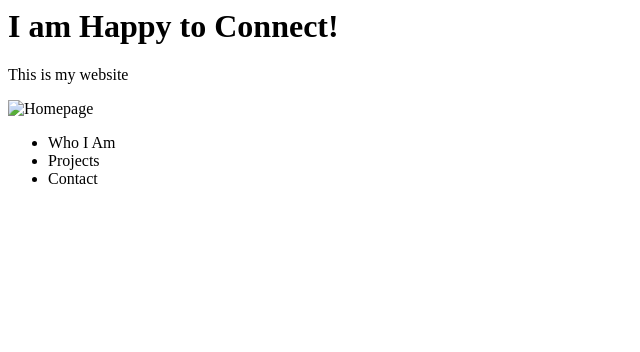
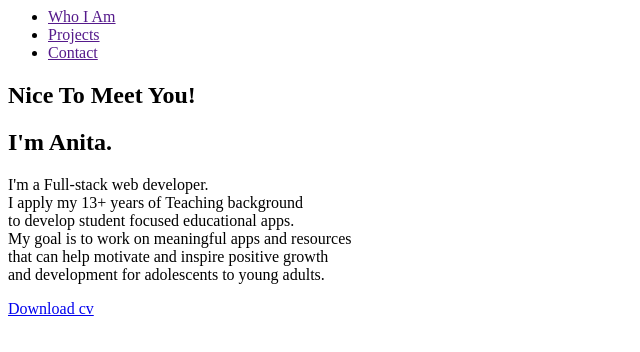
Before and after one commit to AnitaDames/anita-dames-portfolio, a plain HTML site: page index.html in a window 1280 px wide. Shown: the whole page, without its empty margins (0-640 px from the left). Drawn offline with Linux system fonts and the light colour scheme.

Commit message:
Update markup
- Create header
- Create navbar with ul and li
- Create section for introduction
- Create section for project display

```diff
--- a/index.html
+++ b/index.html
@@ -9,29 +9,130 @@
 </head>
 
 <body>
-    <h1>I am Happy to Connect!</h1>
-  <p>This is my website</p>
-</body>
-</html>
 
- <header>
 
-  <div>
-    <a>
-      <img scr="" alt="Homepage">
-    </a>
-  </div>
-
+   <div class="content">
   <div>
 
-    <nav>
-      <ul>
-        <li>Who I Am</li>
-        <li>Projects</li>
-        <li>Contact</li>
-      </ul>
-    </nav>
+    <header class="head">
+      <nav>
+        <ul>
+          <li><a href="">Who I Am</a></li>
+          <li><a href="">Projects</a></li>
+          <li><a href="">Contact</a></li>
+        </ul>
+      </nav>
+    </header>
   </div>
 
 
- </header>
+ <section>
+  <div class="container">
+  <div class="left"></div>
+  <div class="right">
+    <div class="summary">
+  <h1>Nice To Meet You!</h1>
+  <h2>I'm Anita.</h2>
+  <p>I'm a Full-stack web developer.<br>
+    I apply my 13+ years of Teaching background <br>
+    to develop student focused educational apps. <br>
+    My goal is to work on meaningful apps and resources <br>
+    that can help motivate and inspire positive growth <br>
+    and development for adolescents to young adults. <br>
+    </p>
+    <a href="#" class="btn">Download cv</a>
+  </div>
+  </div>
+</div>
+ </section>
+
+ <section>
+  <div class="container-1">
+<div class="main-card">
+  <div class="cards">
+    <div class="card">
+      <div class="content">
+        <div class="img">
+          <img src="" alt="">
+        </div>
+      </div>
+    </div>
+  </div>
+</div>
+  </div>
+ </section>
+
+ <!-- <section>
+  <div class="project">
+  <div class="image"></div>
+  <div class="right">#
+    <div class="info">
+  <h2>Project</h2>
+  <h2>Code essentials generator app</h2>
+  <p>Built with HTML, CSS and JavaScript<br>
+    To use as a tool. Its function is to remind and keep programmers<br>
+    up to date with programming languages.
+    </p>
+    <a href="#" class="btn">View Github</a>
+  </div>
+  </div>
+</div>
+ </section>
+  -->
+
+
+
+
+     <!-- Projects
+   <div id="Section-1">PROJECTS BUILT</div>
+
+   <div>
+    <div class="">
+      <img src=""
+          alt="">
+      <h3>Code Essentials Generator</h3>
+      <p>Serve as a tool that functions as a reminder <br>
+      to keep programmers up to date with programming languages. <br>
+      It a developer mini-self guide to use as daily reinforcement.<br>
+    </p>
+      <p>Languages Used</p>
+       <ul>
+        <li>HTML</li>
+        <li>CSS</li>
+        <li>JavaScriptL</li>
+       </ul>
+  </div>
+
+  <div class="">
+    <img src=""
+        alt="">
+    <h3> Portfolio website</h3>
+    <p>Used the skills acquired from learning UI/UX design<br>
+       to create a brief and a wireframe using figma,<br>
+       to design and create. I was able to better use the skills learned, to create and design.
+
+  </p>
+    <p>Languages Used</p>
+     <ul>
+      <li>HTML</li>
+      <li>CSS</li>
+      <li>JavaScriptL</li>
+     </ul>
+</div>
+   </div>
+
+   Location
+   <div>I Am Happy To Connect!</div>
+   <footer>
+   <h4>Socials</h4>
+   Github
+   LinkedIn
+
+   <h4>Email</h4>
+   anitan.dames@gmail.com
+
+   </footer> -->
+  </div>
+
+</body>
+</html>
```
